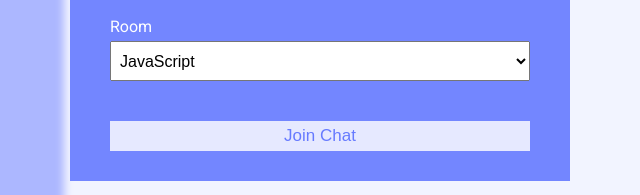
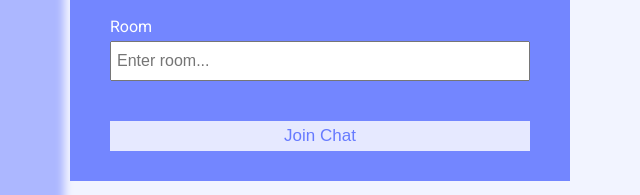
Before and after one commit to boris-giga/chatLite, a website: page public/index.html in a window 1280 px wide. Shown: the part 275-470 px from the top of the page, 320-960 px from the left. Drawn offline with nearby package versions, Linux system fonts and the light colour scheme; no server answers.

Commit message:
replaced select with input in join block, so that user is able to create a custom room

```diff
--- a/app.js
+++ b/app.js
@@ -16,6 +16,8 @@ app.use(express.static(path.join(__dirname, 'public')));
 
 // run when client connects
 io.on('connection', socket => {
+
+	console.log('socket',socket.id)
 	socket.on('joinRoom', ({username, room}) => {
 		const user = userJoin(socket.id, username, room)
 		socket.join(user.room)
@@ -45,6 +47,7 @@ io.on('connection', socket => {
 	// runs when client disconnects
 	socket.on('disconnect', () => {
 		const user = userLeave(socket.id)
+		console.log('try disconnect', user)
 		if (user) {
 			// emits to all the clients in general (in specific room - to(...))
 			io.to(user.room).emit('message', formatMessage(botName,`${user.username} has left the chat`));
--- a/public/css/style.css
+++ b/public/css/style.css
@@ -208,6 +208,7 @@ a {
 .dissolve {
 	opacity: 0;
 	transform: translateZ(-10000px);
+	display: none;
 }
 
 @media (max-width: 700px) {
--- a/public/index.html
+++ b/public/index.html
@@ -32,17 +32,15 @@
 					</div>
 					<div class="form-control">
 						<label for="room">Room</label>
-						<select name="room" id="room">
-							<option value="JavaScript">JavaScript</option>
-							<option value="Python">Python</option>
-							<option value="PHP">PHP</option>
-							<option value="C#">C#</option>
-							<option value="Ruby">Ruby</option>
-							<option value="Java">Java</option>
-						</select>
+						<input
+							type="text"
+							name="room"
+							id="room"
+							placeholder="Enter room..."
+							required
+						/>
 					</div>
 					<button type="submit" class="join btn">Join Chat</button>
-					<!-- <input onclick="clickJoin()"  type="button" value="dissolve"> -->
 				</form>
 			</main>
 		</div>
```
